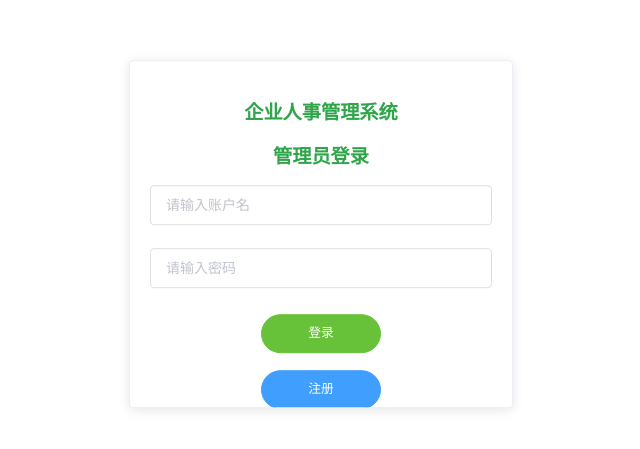
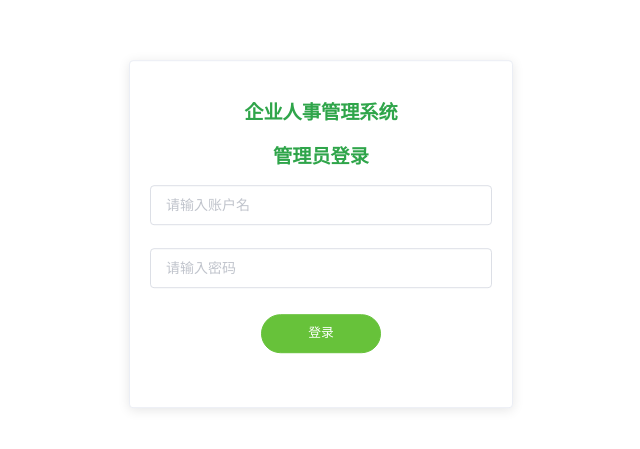
Before and after one commit to Mriris/PeopleOps, a Vue app in the folder frontend/: page /login in a window 1280 px wide. Shown: the part 127-576 px from the top of the page, without its empty margins (319-959 px from the left). Built offline with nearby package versions, Linux system fonts and the light colour scheme; what vue-seamless-scroll would draw is missing.

Commit message:
去除注册

```diff
--- a/frontend/src/components/gly/login.vue
+++ b/frontend/src/components/gly/login.vue
@@ -14,7 +14,8 @@
         </el-form>
         <el-button type="success" class="loginButton" @click="toLogin">登录</el-button>
         <br>
-        <el-button type="primary" class="registerButton" @click="toRegister">注册</el-button>
+<!--        删除注册按钮-->
+<!--        <el-button type="primary" class="registerButton" @click="toRegister">注册</el-button>-->
       </el-card>
     </div>
   </div>
```
Also changed, not shown: 2 other files (tests, documents, lock files or other folders).
